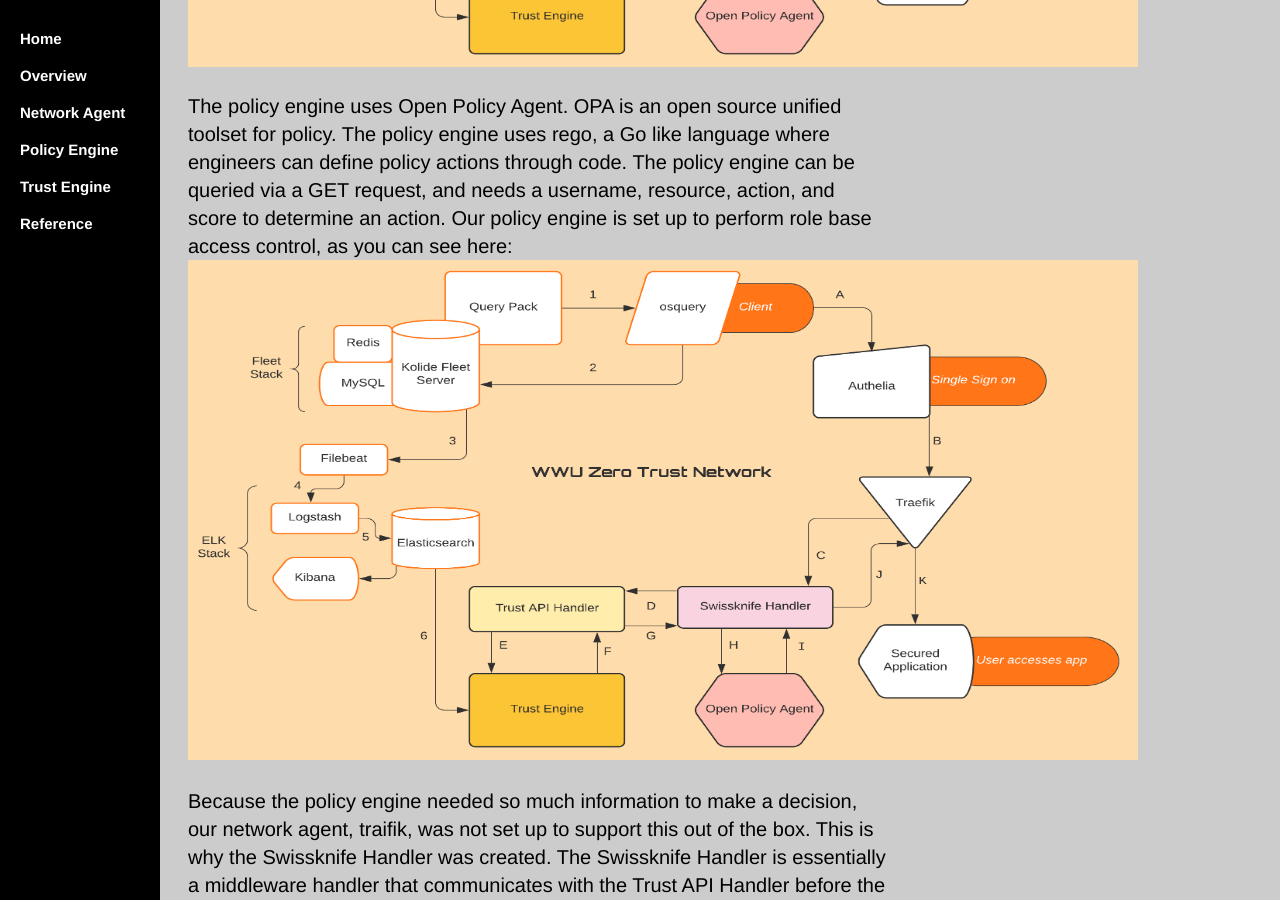
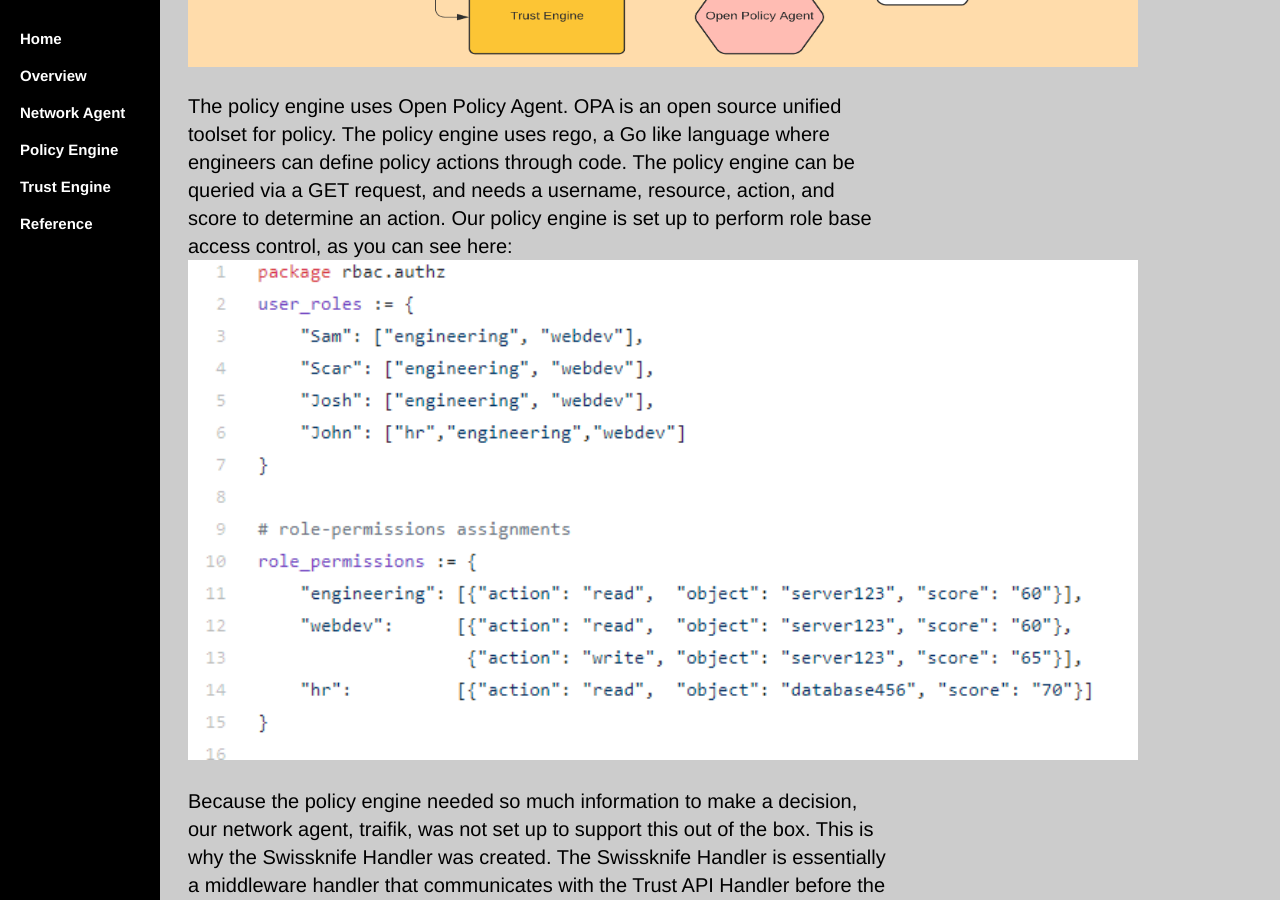
Before and after one commit to WWUZeroTrust/WWUZeroTrust.github.io, a Jekyll site: the page PolicyEngine/index.html, which Jekyll copies as it is, in a window 1280 px wide and 900 px high, scrolled down 532 px. Built offline with Jekyll 4.4.1, drawn with Linux system fonts in a browser that asks for light colours.

Commit message:
Update index.html

```diff
--- a/PolicyEngine/index.html
+++ b/PolicyEngine/index.html
@@ -117,7 +117,7 @@
 
 <img src="/image/Flowchart_OPA_Handlers.png" alt="hi" class="inline" height="500" width="950"/>
 <p>The policy engine uses Open Policy Agent. OPA is an open source unified toolset for policy. The policy engine uses rego, a Go like language where engineers can define policy actions through code. The policy engine can be queried via a GET request, and needs a username, resource, action, and score to determine an action. Our policy engine is set up to perform role base access control, as you can see here:<br>
-<img src="/image/Flowchart_OPA_Handlers.png" alt="hi" class="inline" height="500" width="950"/>
+<img src="/image/User_Roles_Policy_engine.png" alt="hi" class="inline" height="500" width="950"/>
 <p>Because the policy engine needed so much information to make a decision, our network agent, traifik, was not set up to support this out of the box. This is why the Swissknife Handler was created. The Swissknife Handler is essentially a middleware handler that communicates with the Trust API Handler before the policy engine. The Swissknife Handler is configured as a middleware for our network agent. The Swissknife Handler works as follows:</p>
 <p>1.	The Swissknife Handler parses the username and resource from the network agents GET request.
 2.	The Swissknife Handler then PUTs the username into the Trust API Handler.
```
